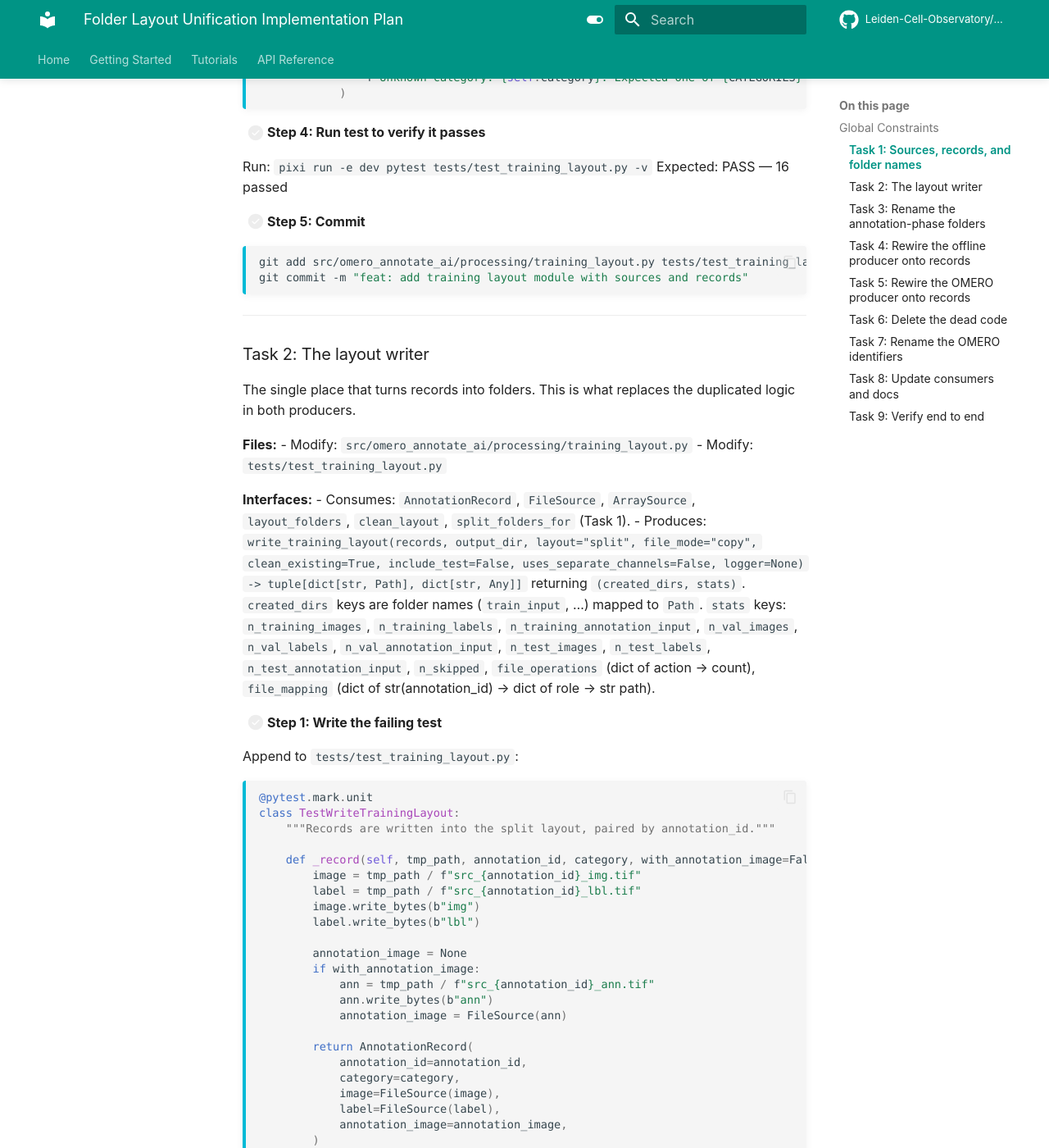
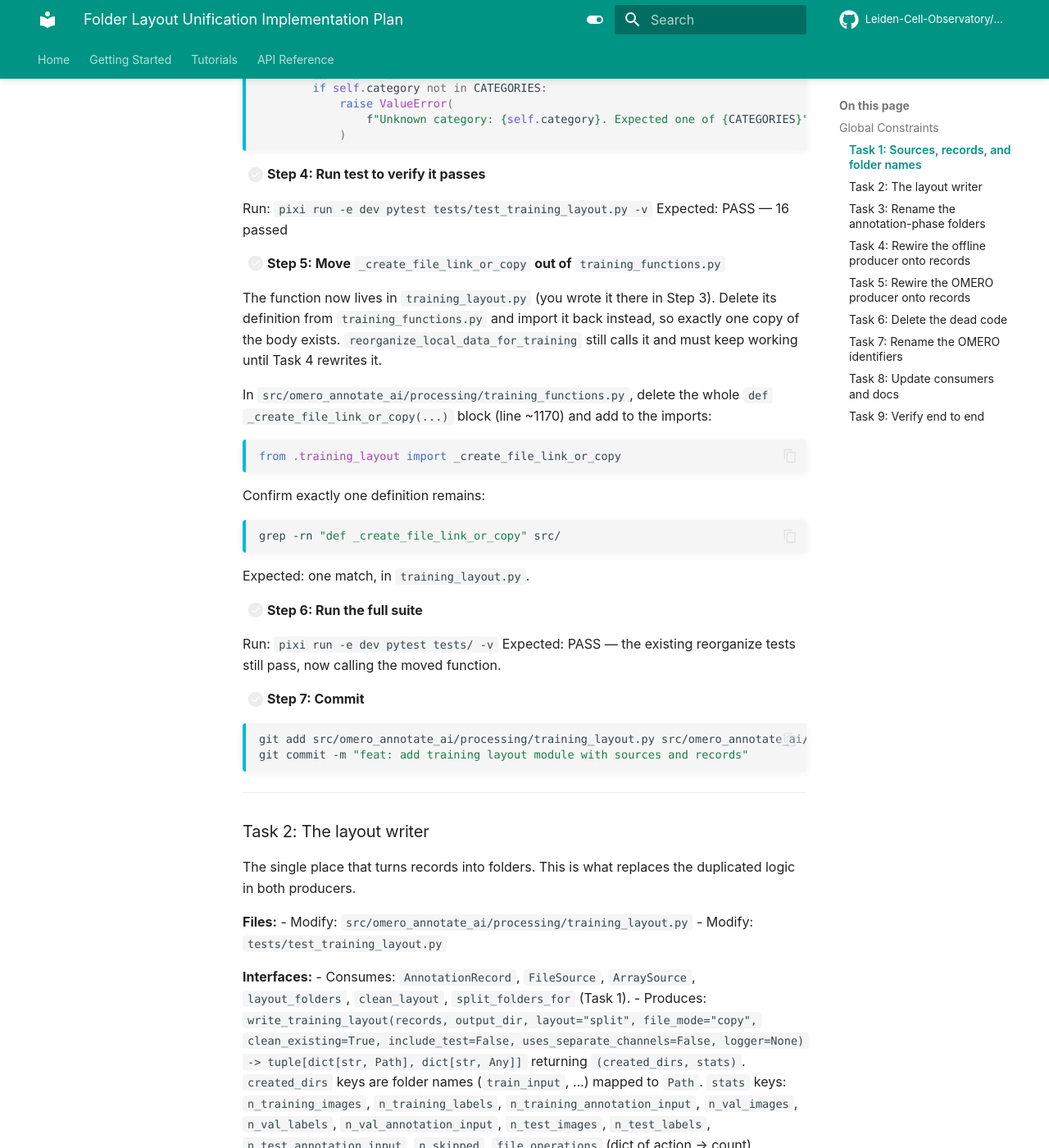
Before and after one commit to Leiden-Cell-Observatory/omero_annotate_ai, an MkDocs documentation site: the page built from docs/superpowers/plans/2026-07-13-folder-layout-unification.md, in a window 1280 px wide and 1400 px high, scrolled down 9293 px. Shown: the whole window at 82% size. Built offline with MkDocs 1.6.1 and Material for MkDocs 9.7.7, drawn with Linux system fonts in a browser that asks for light colours; comment, search, counter and statistics services are not loaded; the version menu is left out; some of the changed text lies outside the part shown.

Commit message:
docs: move _create_file_link_or_copy instead of duplicating it
Co-Authored-By: Claude Fable 5 <noreply@anthropic.com>

````diff
--- a/docs/superpowers/plans/2026-07-13-folder-layout-unification.md
+++ b/docs/superpowers/plans/2026-07-13-folder-layout-unification.md
@@ -28,9 +28,10 @@ Creates the vocabulary everything else uses. Pure and fully unit-testable — no
 **Files:**
 - Create: `src/omero_annotate_ai/processing/training_layout.py`
 - Create: `tests/test_training_layout.py`
+- Modify: `src/omero_annotate_ai/processing/training_functions.py` (re-export only, see Step 5)
 
 **Interfaces:**
-- Consumes: `_create_file_link_or_copy` from `processing/training_functions.py` — **copied** here, not cut. The original stays until Task 6 deletes it, so Tasks 1-5 never break an import.
+- Consumes: `_create_file_link_or_copy` — **moved** here from `processing/training_functions.py`. It is cut, not copied: `training_functions.py` imports it back from this module, so the existing `reorganize_local_data_for_training` keeps working through Tasks 2-3 without a second copy of the body existing anywhere.
 - Produces: `FileSource`, `ArraySource`, `AnnotationRecord`, `layout_folders()`, `clean_layout()`, `split_folders_for()`, `assert_output_dir_is_separate()`, `CATEGORIES`.
 
 - [ ] **Step 1: Write the failing test**
@@ -454,10 +455,36 @@ class AnnotationRecord:
 Run: `pixi run -e dev pytest tests/test_training_layout.py -v`
 Expected: PASS — 16 passed
 
-- [ ] **Step 5: Commit**
+- [ ] **Step 5: Move `_create_file_link_or_copy` out of `training_functions.py`**
+
+The function now lives in `training_layout.py` (you wrote it there in Step 3). Delete its
+definition from `training_functions.py` and import it back instead, so exactly one copy of the
+body exists. `reorganize_local_data_for_training` still calls it and must keep working until
+Task 4 rewrites it.
+
+In `src/omero_annotate_ai/processing/training_functions.py`, delete the whole
+`def _create_file_link_or_copy(...)` block (line ~1170) and add to the imports:
+
+```python
+from .training_layout import _create_file_link_or_copy
+```
+
+Confirm exactly one definition remains:
 
 ```bash
-git add src/omero_annotate_ai/processing/training_layout.py tests/test_training_layout.py
+grep -rn "def _create_file_link_or_copy" src/
+```
+Expected: one match, in `training_layout.py`.
+
+- [ ] **Step 6: Run the full suite**
+
+Run: `pixi run -e dev pytest tests/ -v`
+Expected: PASS — the existing reorganize tests still pass, now calling the moved function.
+
+- [ ] **Step 7: Commit**
+
+```bash
+git add src/omero_annotate_ai/processing/training_layout.py src/omero_annotate_ai/processing/training_functions.py tests/test_training_layout.py
 git commit -m "feat: add training layout module with sources and records"
 ```
 
@@ -1466,7 +1493,7 @@ Expected: matches only inside `training_functions.py` and the commented-out test
 - `prepare_training_data_from_config()` (~210 lines)
 - `_get_standard_folder_structure()`
 - `_create_training_directories()`
-- `_create_file_link_or_copy()` from `training_functions.py` (now in `training_layout.py`)
+- The `from .training_layout import _create_file_link_or_copy` re-export in `training_functions.py`, if nothing there still calls it (Task 4 rewrote `reorganize_local_data_for_training` to use `FileSource`, so it should be unused — check with `grep -n "_create_file_link_or_copy" src/omero_annotate_ai/processing/training_functions.py` before removing).
 - In `tests/test_training_functions.py`: the 7 commented-out test blocks, and `TestConsistentFolderStructure` (it pins `_get_standard_folder_structure` / `_create_training_directories`, both gone). Its intent — "all producers return consistent keys" — is now covered by `test_result_keys_feed_setup_training` (Task 5) and the Task 4 tests.
 - Update the `tests/test_training_functions.py` import block to drop the deleted names.
 
````
